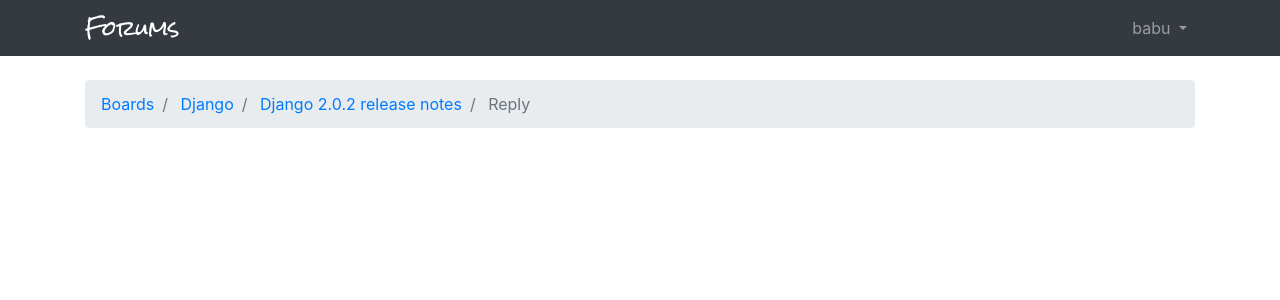
After one commit to babu-thomas/forum-site, a Django app: page /boards/1/1/reply/ in a window 1280 px wide. The commit adds this page. Shown: the top 300 px of the page. Run offline with Django 3.2, Linux system fonts and the light colour scheme; a user stored in the database is signed in; data comes from the database, SQL or seed files in the repository; some libraries are stand-ins or nearby versions.

Commit message:
Create breadcrumb for reply topic view

```diff
--- a/forums/forms.py
+++ b/forums/forms.py
@@ -1,6 +1,6 @@
 from django import forms
 
-from .models import Topic
+from .models import Topic, Post
 
 
 class NewTopicForm(forms.ModelForm):
@@ -13,3 +13,9 @@ class NewTopicForm(forms.ModelForm):
     class Meta:
         model = Topic
         fields = ['subject', 'message']
+
+
+class PostForm(forms.ModelForm):
+    class Meta:
+        model = Post
+        fields = ['message', ]
--- a/forums/urls.py
+++ b/forums/urls.py
@@ -7,4 +7,5 @@ urlpatterns = [
     path('boards/<int:pk>/', views.BoardDetailView.as_view(), name='board_topics'),
     path('boards/<int:pk>/new/', views.new_topic, name='new_topic'),
     path('boards/<int:pk>/<int:topic_pk>/', views.topic_posts, name='topic_posts'),
+    path('boards/<int:pk>/<int:topic_pk>/reply/', views.reply_topic, name='reply_topic'),
 ]
--- a/forums/views.py
+++ b/forums/views.py
@@ -2,7 +2,7 @@ from django.contrib.auth.decorators import login_required
 from django.shortcuts import render, redirect, get_object_or_404
 from django.views.generic import ListView, DetailView
 
-from .forms import NewTopicForm
+from .forms import NewTopicForm, PostForm
 from .models import Board, Post, Topic
 
 
@@ -20,7 +20,6 @@ class BoardDetailView(DetailView):
 @login_required
 def new_topic(request, pk):
     board = get_object_or_404(Board, pk=pk)
-    # TODO: Replace with currently logged in user
     user = request.user
 
     if request.method == 'POST':
@@ -48,3 +47,20 @@ def topic_posts(request, pk, topic_pk):
     topic = get_object_or_404(Topic, board__pk=pk, pk=topic_pk)
     context = {'topic': topic}
     return render(request, 'topic_posts.html', context)
+
+
+@login_required
+def reply_topic(request, pk, topic_pk):
+    topic = get_object_or_404(Topic, board__pk=pk, pk=topic_pk)
+    if request.method == 'POST':
+        form = PostForm(request.POST)
+        if form.is_valid():
+            post = form.save(commit=False)
+            post.topic = topic
+            post.created_by = request.user
+            post.save()
+            return redirect('topic_posts', pk=pk, topic_pk=topic_pk)
+    else:
+        form = PostForm()
+    context = {'topic': topic, 'form': form}
+    return render(request, 'reply_topic.html', context)
--- /dev/null
+++ b/templates/reply_topic.html
@@ -0,0 +1,24 @@
+{% extends 'base.html' %}
+
+{% load static %}
+
+{% block title %}Post a reply{% endblock %}
+
+{% block breadcrumb %}
+<li class="breadcrumb-item">
+    <a href="{% url 'home' %}">Boards</a>
+</li>
+<li class="breadcrumb-item">
+    <a href="{% url 'board_topics' topic.board.pk %}">
+        {{ topic.board.name }}
+    </a>
+</li>
+<li class="breadcrumb-item">
+    <a href="{{ topic.get_absolute_url }}">
+        {{ topic.subject }}
+    </a>
+</li>
+<li class="breadcrumb-item active">
+    Reply
+</li>
+{% endblock %}
--- a/templates/topic_posts.html
+++ b/templates/topic_posts.html
@@ -20,7 +20,7 @@
 
 {% block content %}
 <div class="mb-4">
-    <a href="#" class="btn btn-primary" role="button">
+    <a href="{% url 'reply_topic' topic.board.pk topic.pk %}" class="btn btn-primary" role="button">
         Reply
     </a>
 </div>
```
